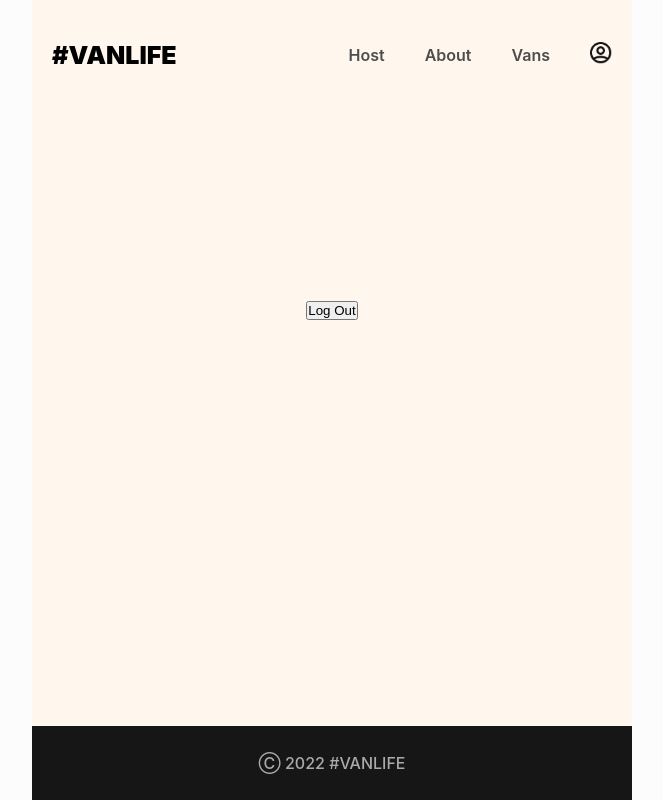
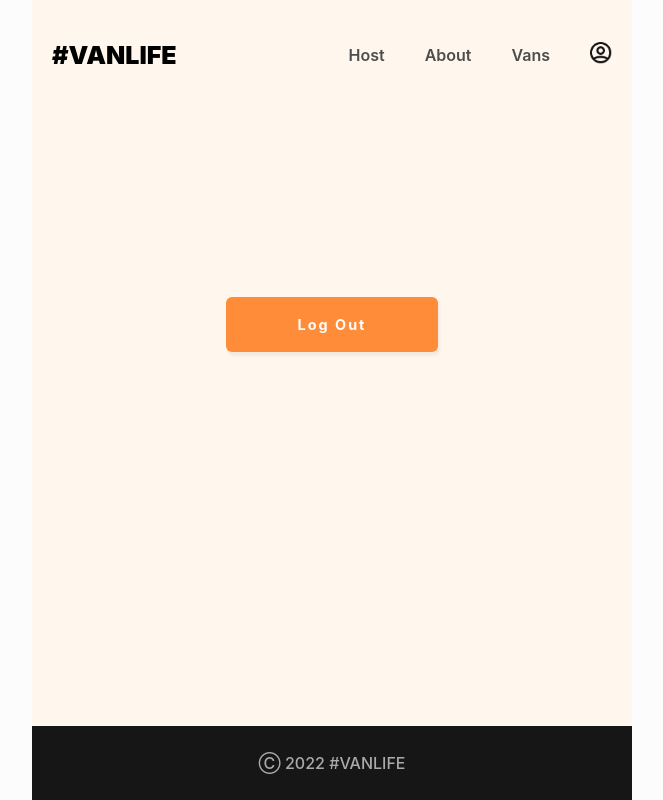
Before and after one commit to Shivam-Sharma-1/Van-Life, a React (Vite) app: page /login in a window 1280 px wide. Shown: the whole page, without its empty margins (308-971 px from the left). Built offline with nearby package versions, Linux system fonts and the light colour scheme; no server answers; sample sign-in values are in the browser's storage.

Commit message:
added styling to logOut button

```diff
--- a/src/index.css
+++ b/src/index.css
@@ -509,7 +509,8 @@ footer {
     outline: none;
 }
 
-.login-form>button {
+.login-form>button,
+.btn-logout {
     background-color: #FF8C38;
     border: none;
     border-radius: 6px;
@@ -527,6 +528,10 @@ footer {
 .login-form>button:disabled {
     background-color: #aaaaaa;
     cursor: not-allowed;
+}
+
+.btn-logout {
+    padding-inline: 5em;
 }
 
 .red {
```
